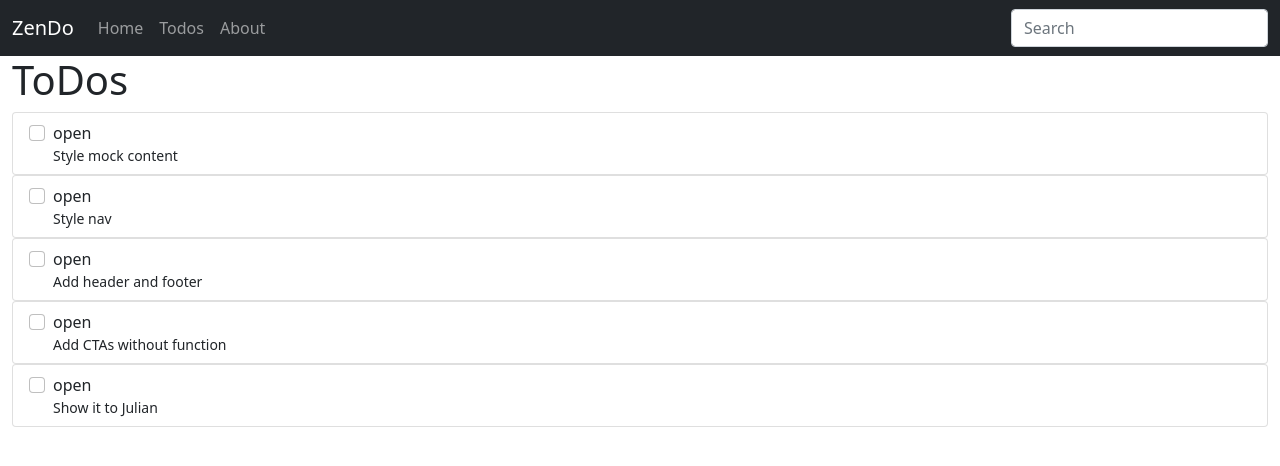
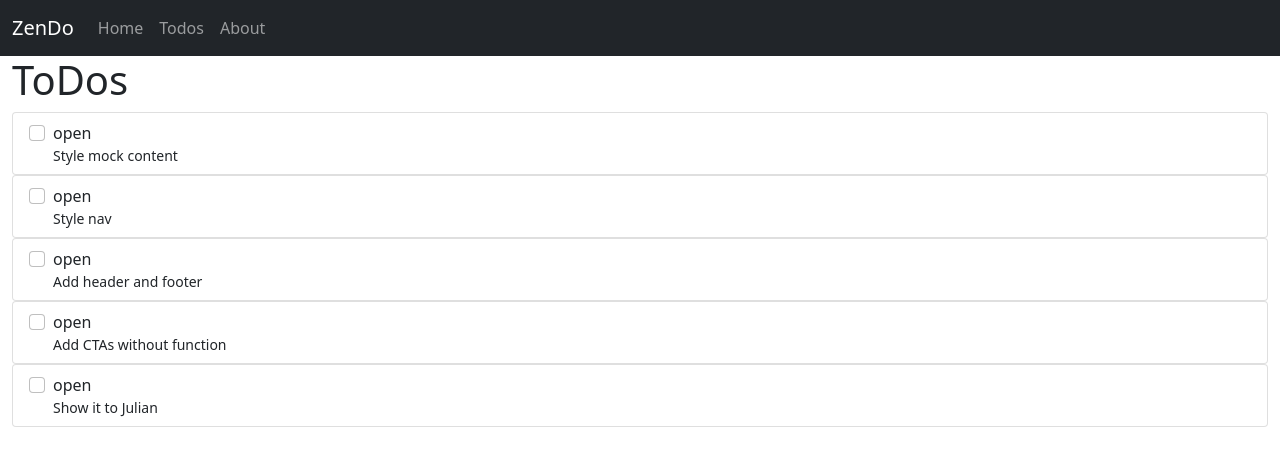
Before and after one commit to m1rm/ZenDo, a SvelteKit app in the folder svelteApp/: page /todos in a window 1280 px wide. Shown: the top 466 px of the page. Built offline with nearby package versions, Linux system fonts and the light colour scheme.

Commit message:
remove search

```diff
--- a/svelteApp/src/routes/+layout.svelte
+++ b/svelteApp/src/routes/+layout.svelte
@@ -17,9 +17,6 @@
                     <a class="nav-link" href="/about">About</a>
                 </li>
             </ul>
-            <form role="search">
-                <input class="form-control" type="search" placeholder="Search" aria-label="Search">
-            </form>
         </div>
     </div>
 </nav>
```
